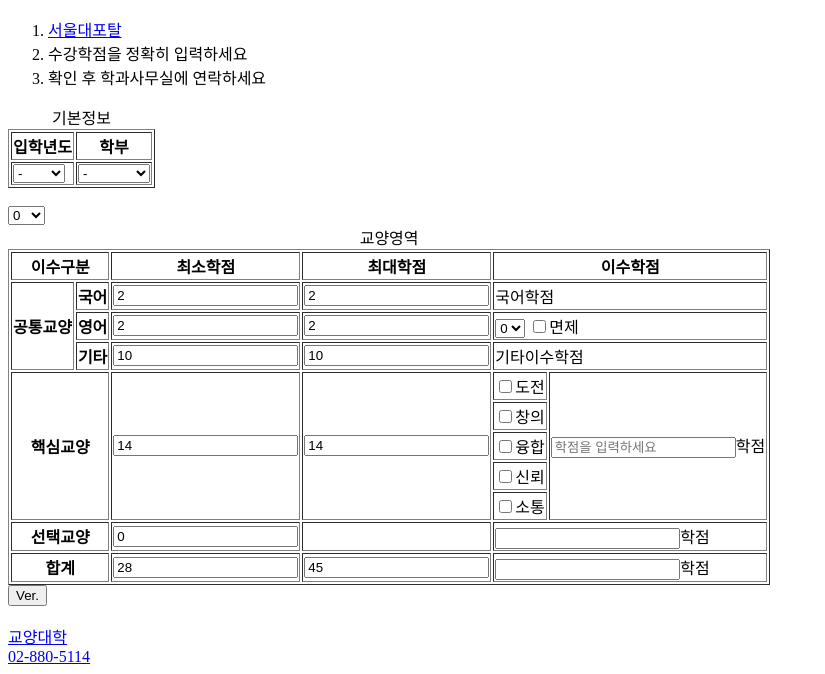
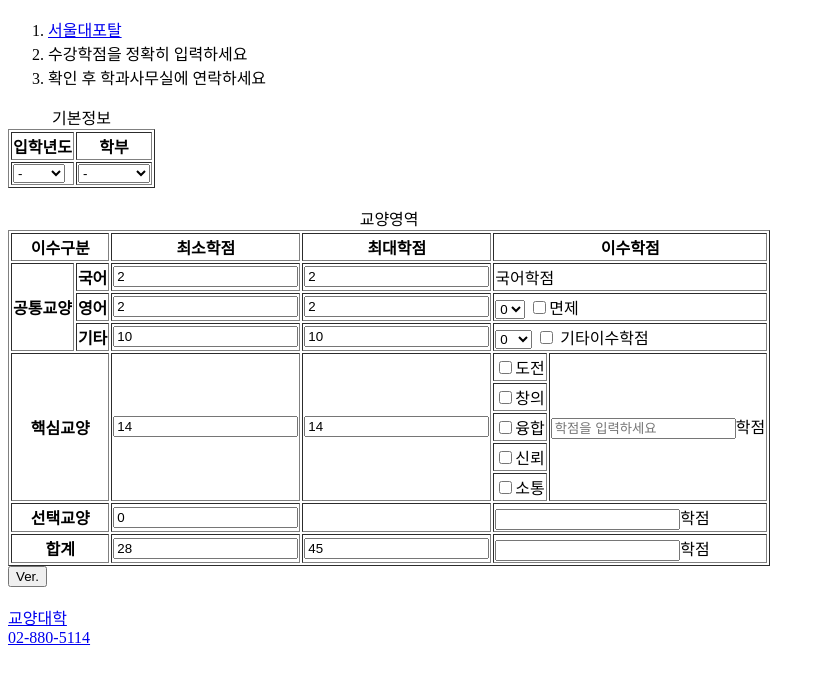
Before and after one commit to Ummmmhahaha/HTML-1st-shot, a plain HTML site: page index.html in a window 1280 px wide. Shown: the part 191-865 px from the top of the page, without its empty margins (0-825 px from the left). Drawn offline with Linux system fonts and the light colour scheme.

Commit message:
(2021.07.08) <select>, <input> 태그..

```diff
--- a/index.html
+++ b/index.html
@@ -67,16 +67,14 @@
         <th>기타</th>
         <td><input type="text" name="" value="10" readonly></td>
         <td><input type="text" name="" value="10" readonly></td>
-        <td colspan="2">기타이수학점</td>
-        <select class="" name="" id="etx-credit">
+        <td colspan="2"><select class="" name="">
           <option value="0">0</option>
           <option value="2">2</option>
           <option value="4">4</option>
           <option value="6">6</option><option value="0">0</option>
           <option value="8">8</option>
           <option value="10">10</option>
-
-        </select>
+        </select> <input type="checkbox" id="etc-credit" value=""> <label for="etc-credit">기타이수학점</label> </td>
       </tr>
       <tr>
         <th colspan="2"rowspan="5">핵심교양</th>
```
